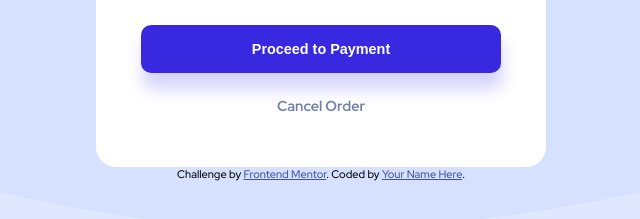
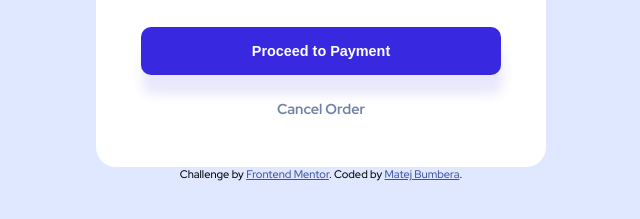
Before and after one commit to MatejBumbera/order-summary-component-main, a plain HTML site: page index.html in a window 1280 px wide. Shown: the part 571-790 px from the top of the page, 319-959 px from the left. Drawn offline with Linux system fonts and the light colour scheme.

Commit message:
updated background properties, minor changes

```diff
--- a/index.html
+++ b/index.html
@@ -37,7 +37,7 @@
   </main>
   <footer class="attribution">
     Challenge by <a href="https://www.frontendmentor.io?ref=challenge" target="_blank">Frontend Mentor</a>.
-    Coded by <a href="#">Your Name Here</a>.
+    Coded by <a href="https://github.com/MatejBumbera">Matej Bumbera</a>.
   </footer>
 </body>
 </html>
--- a/style.css
+++ b/style.css
@@ -4,7 +4,7 @@ body {
     background-image: url('./images/pattern-background-desktop.svg');
     background-repeat: no-repeat;
     background-attachment: fixed;
-    background-size: cover;
+    background-size: contain;
     display: flex;
     flex-direction: column;
     justify-content: center;
@@ -27,9 +27,6 @@ p {
     margin: 0rem 4rem;
     line-height: 1.6rem;
 }
-#cancel {
-
-}
 main {
     background-color: white;
     display: flex;
@@ -37,7 +34,8 @@ main {
     align-items: center;
     max-width: 450px;
     width: 90%;
-    height: 690px;
+    height: 87%;
+    max-height: 690px;
     text-align: center;
     border-radius: 20px;
 }
@@ -67,6 +65,12 @@ button {
     height: 3rem;
     font-weight: 700;
     font-size: 0.9rem;
-    box-shadow: 0.1rem 1rem 1rem hsla(245, 75%, 52%, 0.209);
-    margin: 0.5rem 0;
+    box-shadow: 0.1rem 1.2rem 0.7rem hsla(245, 75%, 52%, 0.113);
+    margin: 0.6rem 0;
 }
+
+@media only screen and (max-width: 375px){
+    body {
+        background-image: url(./images/pattern-background-mobile.svg);
+    }
+}
```
